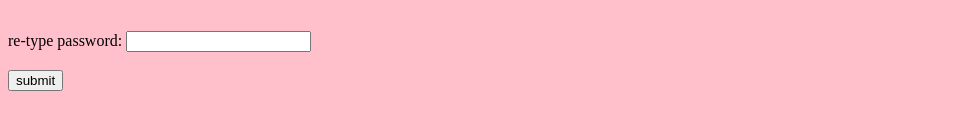
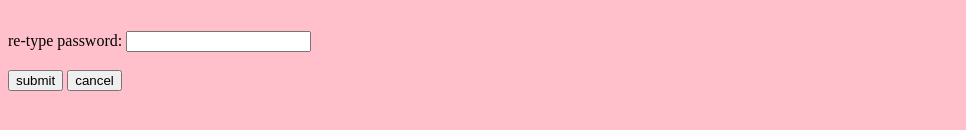
Before and after one commit to shaiksadak/server, a plain HTML site: page index.html in a window 1280 px wide. Shown: the part 524-654 px from the top of the page, without its empty margins (0-966 px from the left). Drawn offline with Linux system fonts and the light colour scheme.

Commit message:
Update index.html

```diff
--- a/index.html
+++ b/index.html
@@ -62,6 +62,7 @@ re-type password:
 <input type="password" id="repass" name="repass">
 <br><br>
 <input type="button" value="submit"/>
+<input type="button" value="cancel"/>
 </form>
 </body>
 </html>
```
